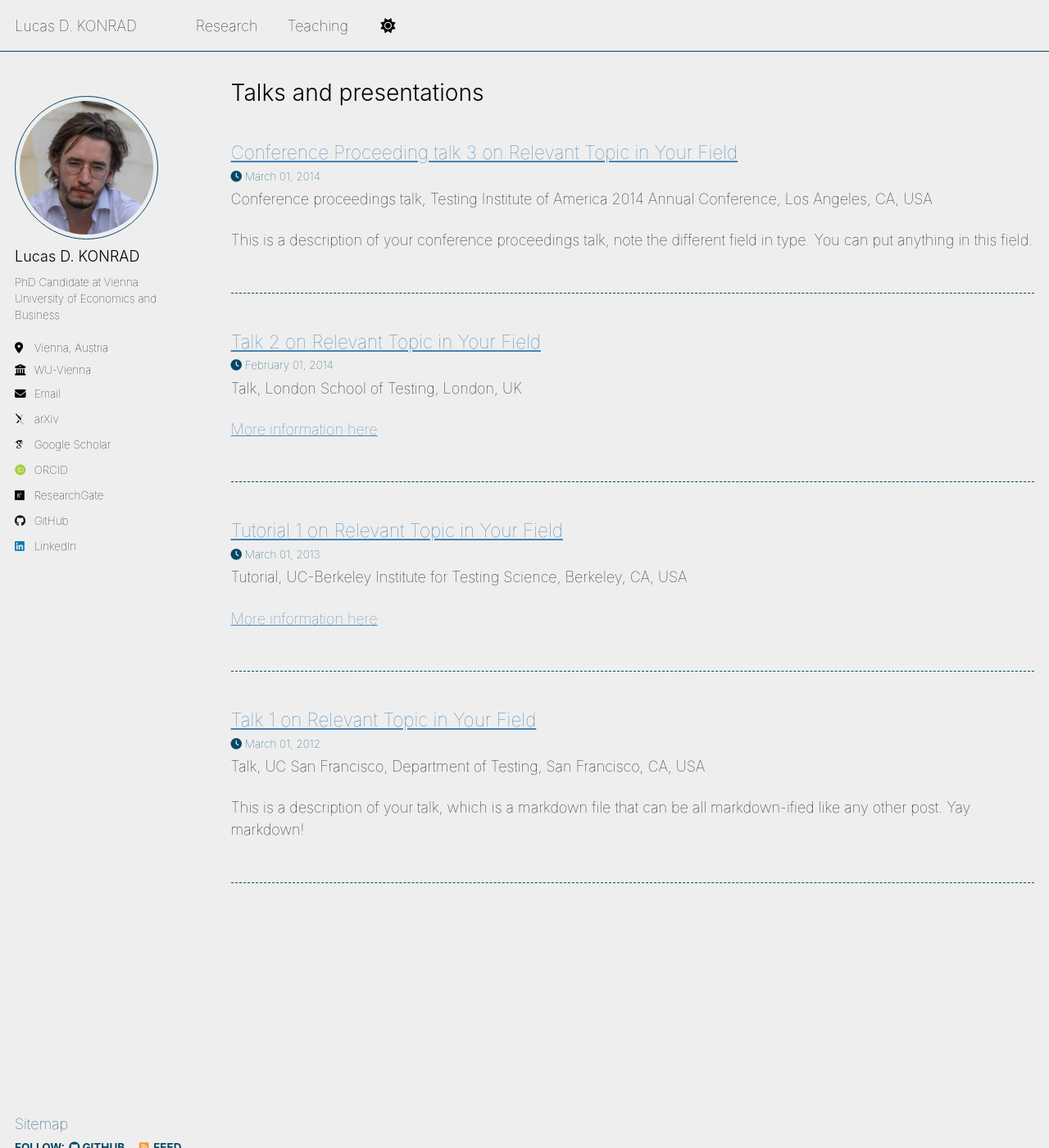
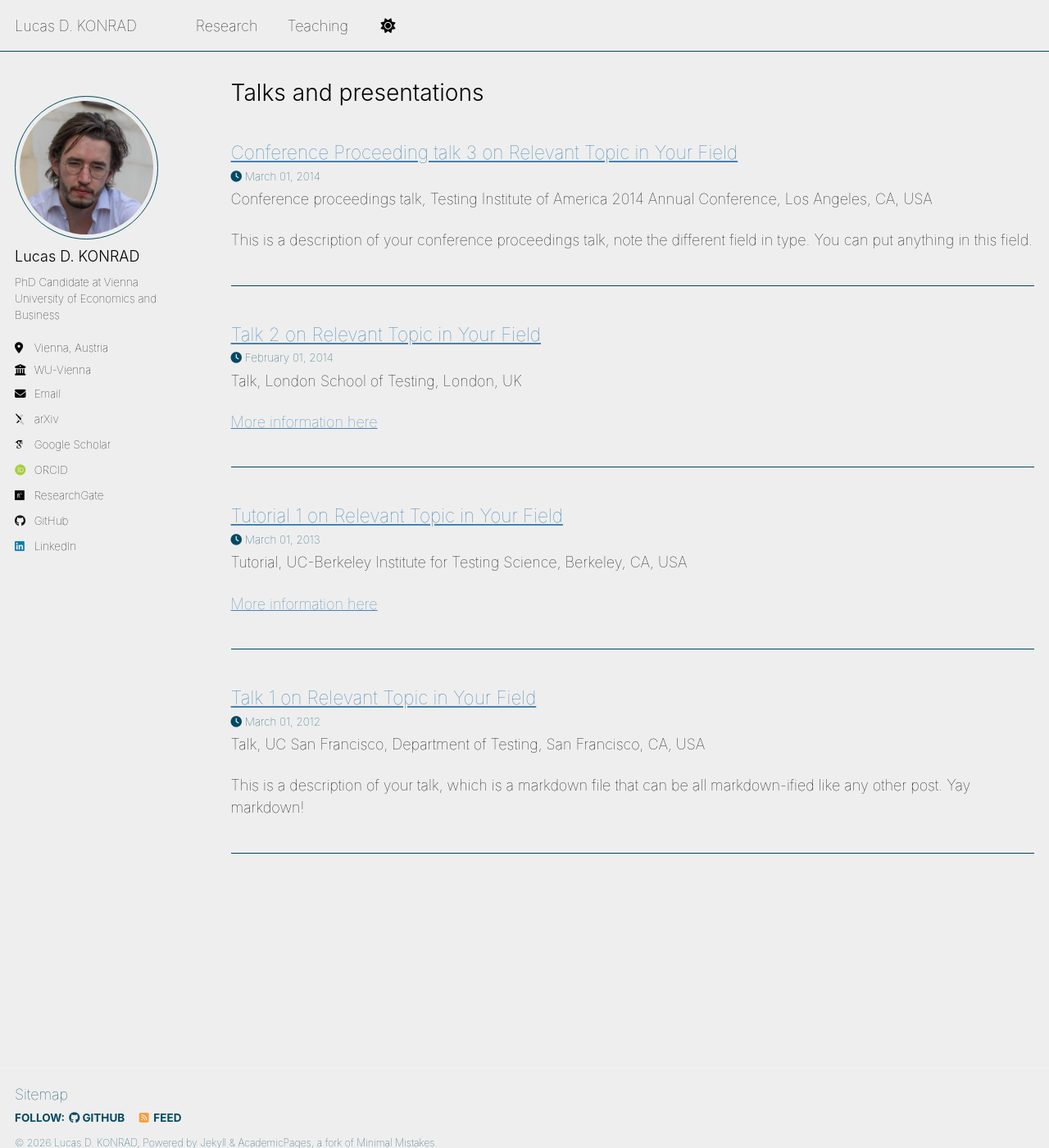
Before and after one commit to konradld/konradld.github.io, a Jekyll site: the page built from _pages/talks.html, in a window 1280 px wide and 1400 px high. Shown: the whole window at 82% size. Built offline with Jekyll 4.4.1, drawn with Linux system fonts in a browser that asks for light colours; some web fonts are replaced; a script that is not in the unit is left out.

Commit message:
Update _archive.scss
update separation line from dashed to solid and shrink padding-bottom

```diff
--- a/_sass/layout/_archive.scss
+++ b/_sass/layout/_archive.scss
@@ -124,8 +124,8 @@
    ========================================================================== */
 
 .list__item {
-  border-bottom: 1px dashed var(--global-border-color);
-  padding-bottom: 1em;
+  border-bottom: 1px solid var(--global-border-color);
+  padding-bottom: 0.5em;
   margin-bottom: 0.5em;
 
   @include breakpoint($medium) {
```
